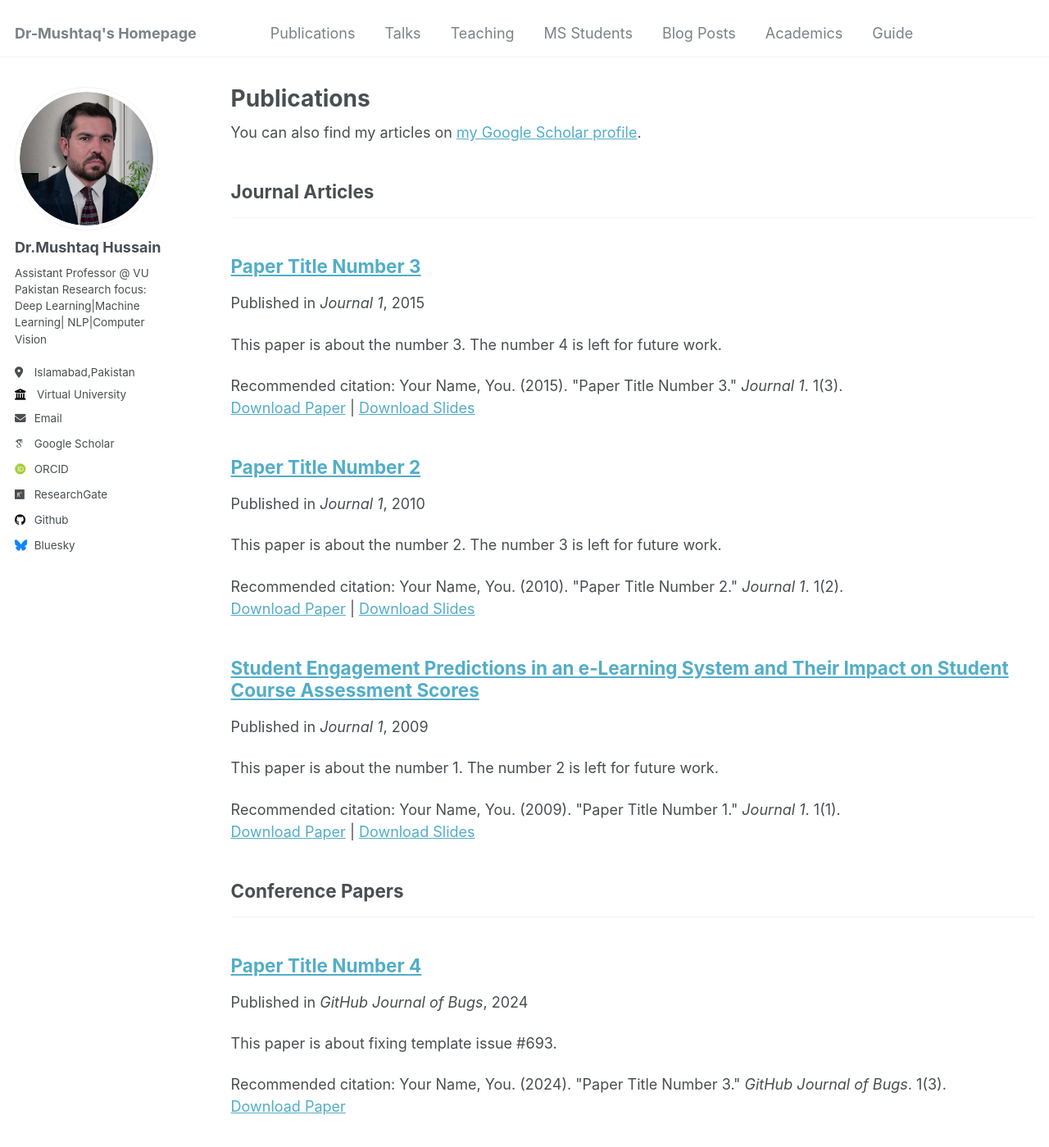
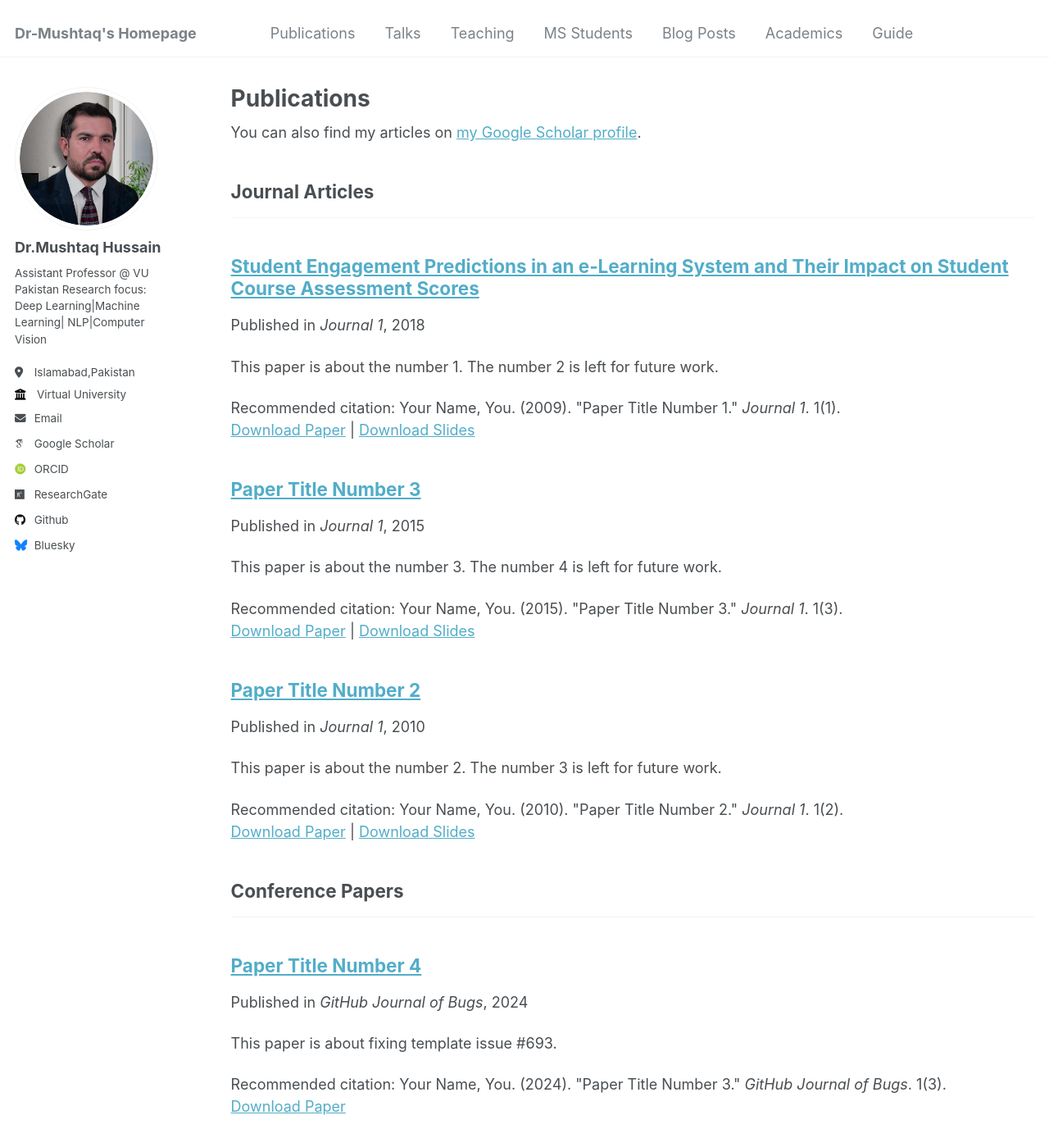
Before and after one commit to dr-mushtaq/dr-mushtaq.github.io, a Jekyll site: the page built from _pages/publications.html, in a window 1280 px wide and 1400 px high. Shown: the whole window at 82% size. Built offline with Jekyll 4.4.1, drawn with Linux system fonts in a browser that asks for light colours; some web fonts are replaced.

Commit message:
Update 2009-10-01-paper-title-number-1.md

```diff
--- a/_publications/2009-10-01-paper-title-number-1.md
+++ b/_publications/2009-10-01-paper-title-number-1.md
@@ -4,7 +4,7 @@ collection: publications
 category: manuscripts
 permalink: /publication/2009-10-01-paper-title-number-1
 excerpt: 'This paper is about the number 1. The number 2 is left for future work.'
-date: 2009-10-01
+date: 02 October 2018
 venue: 'Journal 1'
 slidesurl: 'http://academicpages.github.io/files/slides1.pdf'
 paperurl: 'http://academicpages.github.io/files/paper1.pdf'
```
